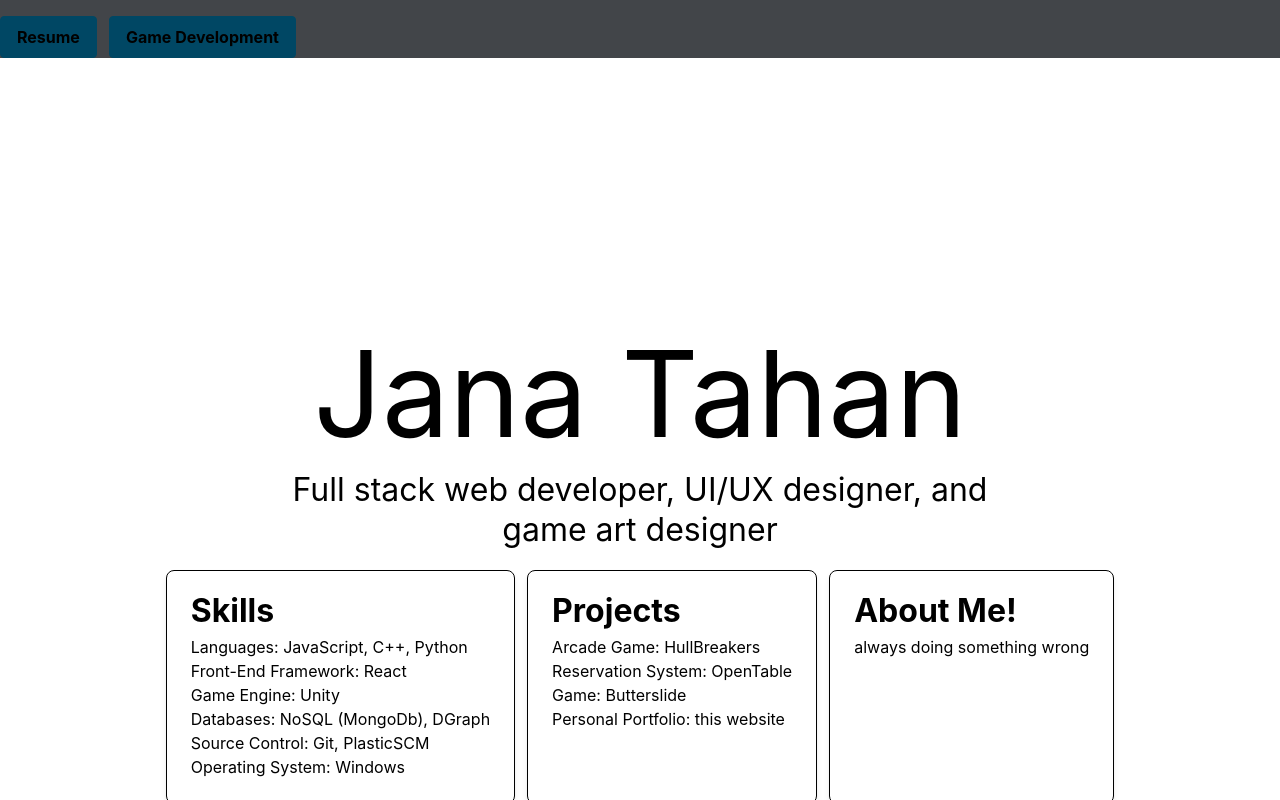
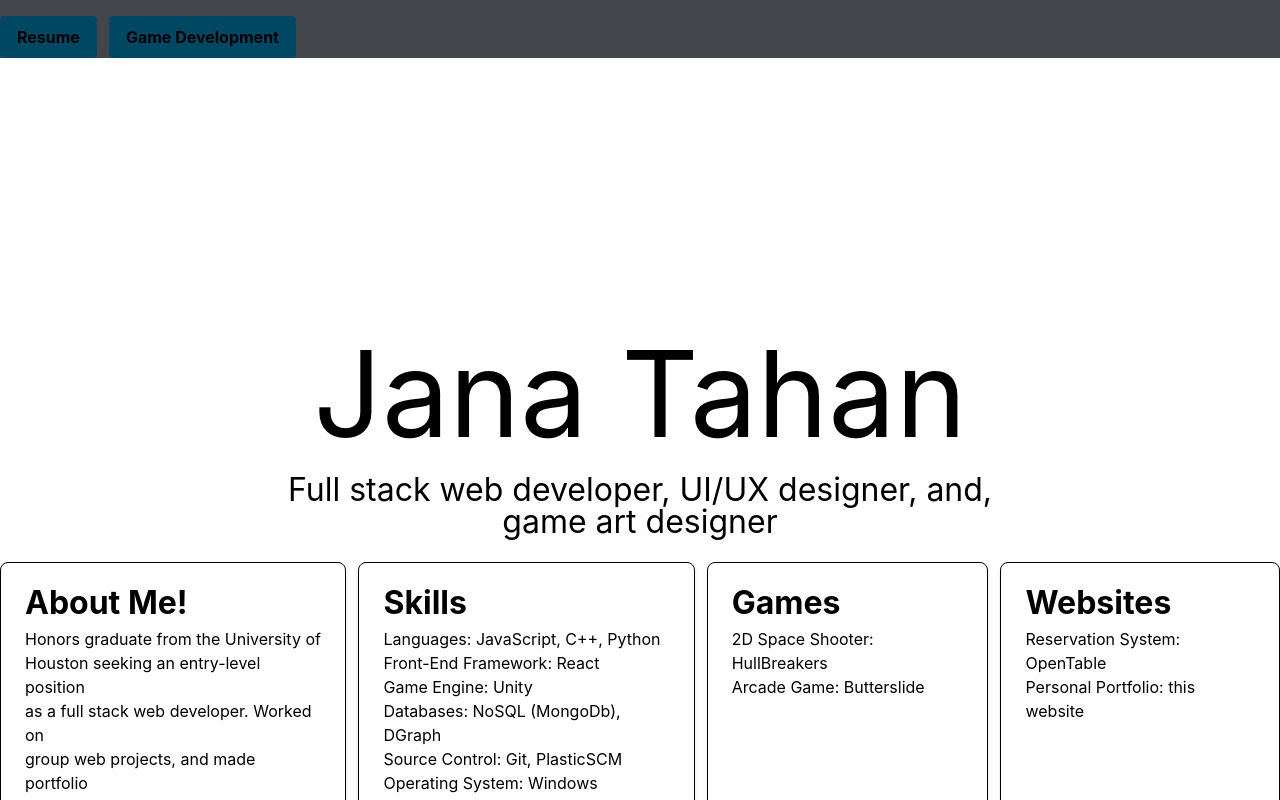
Before and after one commit to Jana-TT/personalWebsite, a Next.js app: page / in a window 1280 px wide. Built offline with nearby package versions, Linux system fonts and the light colour scheme.

Commit message:
fixed components

```diff
--- a/components/bigname.tsx
+++ b/components/bigname.tsx
@@ -1,35 +1,12 @@
-import { motion } from "framer-motion"
+import Info from "./info"
+import Title from "./title"
 
 export default function BigName(){
     return(
-        <div className=''>
-            <motion.div className='pt-80 text-xl text-center' initial="hidden" animate="visible" variants={{
-                hidden: {
-                    scale: .8,
-                    opacity: 0
-                },
-                visible: {
-                    scale: 1,
-                    opacity: 1,
-                    transition: {
-                        delay: .4
-                    }
-                },
-            }}>
-            Jana Tahan
-            </motion.div>
+        <div>
 
-            <div className='text-lg pt-16 flex items-center justify-center'>
-                <ul className="text-center">
-                    <li>
-                    Full stack web developer, UI/UX designer, and
-                    </li>
-
-                    <li className="pt-2">
-                    game art designer
-                    </li>
-                </ul>
-            </div>
+            <Title name='Jana Tahan'/>
+            <Info info={["Full stack web developer, UI/UX designer, and,", "game art designer"]}/>
 
         </div>
     )
--- a/components/card.tsx
+++ b/components/card.tsx
@@ -6,7 +6,7 @@ interface props {
 
 export default function Card({pageLink, title, content} : props) {
     return(
-        <a href={pageLink} className="block p-6 bg-white border border-gray-200 rounded-lg shadow-md hover:bg-gray-100 dark:border-gray-700 dark:hover:bg-gray-800 hover:outline hover:outline-purple hover:outline-4">
+        <a href={pageLink} className="inline-block p-6 border border-gray-200 rounded-lg shadow-md hover:bg-gray-100 dark:border-gray-700 dark:hover:bg-gray-800 hover:outline hover:outline-purple hover:outline-4">
             <h5 className="mb-2 text-lg font-bold text-gray-900 dark:text-white">{title}</h5>
             <p className="font-normal text-gray-700 dark:text-gray-400"></p>
             {content.map((e) =>
--- /dev/null
+++ b/components/info.tsx
@@ -0,0 +1,15 @@
+interface props {
+    info: string[]
+}
+
+export default function Info( {info} : props){
+    return(
+        <div className="text-center text-lg pt-16">
+            {info.map((e) =>
+            <ul key={e}>
+                {e}
+            </ul>
+            )}
+        </div>
+    )
+}
--- a/components/skills.tsx
+++ b/components/skills.tsx
@@ -2,14 +2,17 @@ import Card from "./card";
 
 export default function Skills() {
     return(
-        <div className="object-center flex items-stretch justify-center space-x-3 mt-6">
+        <div className="flex items-stretch justify-center space-x-3 mt-6">
+
+            <Card pageLink='' title='About Me!' content={["Honors graduate from the University of", "Houston seeking an entry-level position", "as a full stack web developer. Worked on", "group web projects, and made portfolio", "websites for consumers."]}/>
+
             <Card pageLink='/resume' title='Skills' content={["Languages: JavaScript, C++, Python", "Front-End Framework: React",
             "Game Engine: Unity", "Databases: NoSQL (MongoDb), DGraph", "Source Control: Git, PlasticSCM", "Operating System: Windows"]}/>
 
-            <Card pageLink='' title='Projects' content={["Arcade Game: HullBreakers", "Reservation System: OpenTable",
-                "Game: Butterslide", "Personal Portfolio: this website"]}
-                />
-            <Card pageLink='' title='About Me!' content={["always doing something wrong"]}/>
+            <Card pageLink='games' title='Games' content={["2D Space Shooter: HullBreakers", "Arcade Game: Butterslide"]}/>
+
+            <Card pageLink='websites' title='Websites' content={["Reservation System: OpenTable", "Personal Portfolio: this website"]}/>
+
         </div>
 
 
--- /dev/null
+++ b/components/title.tsx
@@ -0,0 +1,28 @@
+import { motion } from "framer-motion"
+
+interface props {
+    name: string
+}
+
+export default function Title( {name} : props) {
+    return(
+        <div>
+            <motion.div className='pt-80 text-xl text-center' initial="hidden" animate="visible" variants={{
+            hidden: {
+                scale: .8,
+                opacity: 0
+            },
+            visible: {
+                scale: 1,
+                opacity: 1,
+                transition: {
+                    delay: .4
+                }
+            },
+        }}>
+            {name}
+        </motion.div>
+
+        </div>
+    )
+}
```
